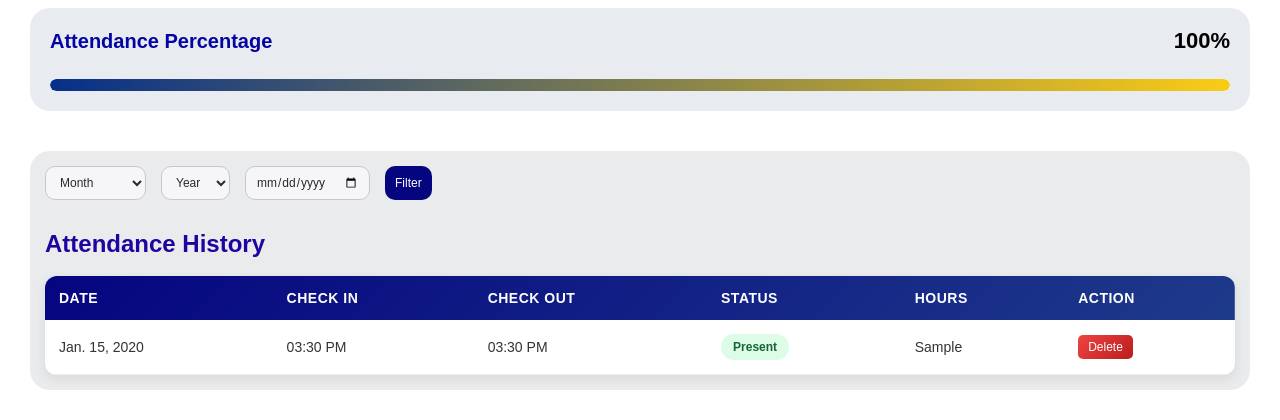
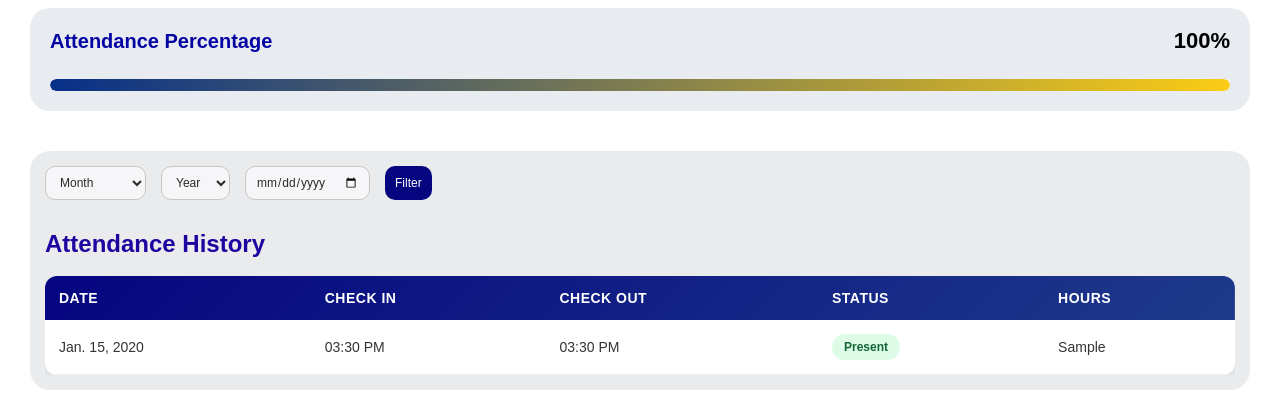
Before and after one commit to dhanushaselvaraj645-eng/csc_crm-main3, a Django app: page /attendance/ in a window 1280 px wide. Shown: the part 443-863 px from the top of the page. Run offline with Django 5.2, Linux system fonts and the light colour scheme; tables that the repository leaves empty hold one stand-in row (values such as "Sample post").

Commit message:
Updated staff attendance module

```diff
--- a/csc_crm/apps/staff/urls.py
+++ b/csc_crm/apps/staff/urls.py
@@ -6,5 +6,4 @@ urlpatterns = [
 
     path('staff-checkin/', views.staff_checkin, name='staff_checkin'),
 
-    path('delete/<int:id>/', views.delete_attendance, name='delete_attendance'),
 ]
--- a/csc_crm/apps/staff/views.py
+++ b/csc_crm/apps/staff/views.py
@@ -37,9 +37,7 @@ def attendance_page(request):
 
     if date:
 
-        attendance_data = attendance_data.filter(
-            date=date
-        )
+        attendance_data = attendance_data.filter(date=date)
 
 
 
@@ -47,9 +45,7 @@ def attendance_page(request):
 
     if month:
 
-        attendance_data = attendance_data.filter(
-            date__month=month
-        )
+        attendance_data = attendance_data.filter(date__month=month)
 
 
 
@@ -57,9 +53,7 @@ def attendance_page(request):
 
     if year:
 
-        attendance_data = attendance_data.filter(
-            date__year=year
-        )
+        attendance_data = attendance_data.filter(date__year=year)
 
 
 
@@ -71,33 +65,25 @@ def attendance_page(request):
 
     # PRESENT
 
-    present_days = attendance_data.filter(
-        status='Present'
-    ).count()
+    present_days = attendance_data.filter(status='Present').count()
 
 
 
     # ABSENT
 
-    absent_days = attendance_data.filter(
-        status='Absent'
-    ).count()
+    absent_days = attendance_data.filter(status='Absent').count()
 
 
 
     # LEAVE
 
-    leave_days = attendance_data.filter(
-        status='Leave'
-    ).count()
+    leave_days = attendance_data.filter(status='Leave').count()
 
 
 
     # LATE
 
-    late_days = attendance_data.filter(
-        status='Late'
-    ).count()
+    late_days = attendance_data.filter(status='Late').count()
 
 
 
@@ -215,24 +201,14 @@ def staff_checkin(request):
 
         # FIND TODAY ATTENDANCE
 
-        attendance = Attendance.objects.filter(
-
-            staff=staff,
-
-            date=today
-
-        ).first()
+        attendance = Attendance.objects.filter(staff=staff, date=today).first()
 
 
         # CREATE ENTRY
 
         if not attendance:
 
-            attendance = Attendance(
-
-                staff=staff,
-
-                date=today)
+            attendance = Attendance(staff=staff,date=today)
 
 
         # CHECK IN
@@ -295,34 +271,3 @@ def staff_checkin(request):
         'staff/staff_checkin.html'
 
     )
-
-
-
-
-# DELETE ATTENDANCE
-
-def delete_attendance(request, id):
-
-
-    record = get_object_or_404(
-
-        Attendance,
-
-        id=id
-
-    )
-
-
-
-    if request.method == 'POST':
-
-
-        record.delete()
-
-
-
-        return redirect(
-
-            request.META.get('HTTP_REFERER')
-
-        )
--- a/csc_crm/static/css/staff_attendance/style.css
+++ b/csc_crm/static/css/staff_attendance/style.css
@@ -403,31 +403,37 @@ body{
     color: #c2410c;
 }
 
-/* DELETE BUTTON IMPROVED */
-.delete-btn {
-    background: linear-gradient(135deg, #ef4444, #b91c1c);
-    color: white;
-    border: none;
-    padding: 6px 12px;
-    border-radius: 8px;
-    cursor: pointer;
-    font-size: 12px;
-    transition: 0.3s;
-}
-
-.delete-btn:hover {
-    transform: scale(1.05);
-    box-shadow: 0 3px 10px rgba(239, 68, 68, 0.3);
+.table-wrapper{
+    width:100%;
+    overflow-x:auto;
 }
 
 /* RESPONSIVE TABLE */
 @media (max-width: 768px) {
+
+
+    .filters select,
+    .filters input,
+    .attendance-submit{
+        width:100%;
+    }
+     .card-content h2{
+        font-size:18px;
+    }
+
+    .card-content p{
+        font-size:14px;
+    }
+
+    .heading-section h1{
+        font-size:22px;
+    }
     .history-section {
         overflow-x: auto;
     }
 
     .history-section table {
-        min-width: 700px;
+        min-width: 600px;
     }
 }
 
@@ -470,18 +476,6 @@ body{
 
 }
 
-.delete-btn {
-    background-color: red;
-    color: white;
-    border: none;
-    padding: 5px 10px;
-    border-radius: 5px;
-    cursor: pointer;
-}
-
-.delete-btn:hover {
-    background-color: darkred;
-}
 
 .success-message{
 
--- a/csc_crm/templates/staff/attendance.html
+++ b/csc_crm/templates/staff/attendance.html
@@ -191,7 +191,7 @@
         <br/>
 
         <!-- TABLE -->
-        <div class="table-wrapper"></div>
+        <div class="table-wrapper">
         <table>
 
             <thead>
@@ -201,7 +201,7 @@
                     <th>Check Out</th>
                     <th>Status</th>
                     <th>Hours</th>
-                    <th>Action</th>
+
                 </tr>
             </thead>
 
@@ -243,23 +243,14 @@
                         {{ attendance.total_hours|default:"--" }}
                     </td>
 
-                    <td>
-                        <form method="POST" action="{% url 'delete_attendance' attendance.id %}">
-                            {% csrf_token %}
-                            <button type="submit"
-                                    class="delete-btn"
-                                    onclick="return confirm('Are you sure want to delete?')">
-                                Delete
-                            </button>
-                        </form>
-                    </td>
+
 
                 </tr>
 
                 {% empty %}
 
                 <tr>
-                    <td colspan="6" style="text-align:center; color:red;">
+                    <td colspan="5" style="text-align:center; color:red;">
                         No data found
                     </td>
                 </tr>
```
Also changed, not shown: csc_crm/apps/staff/models.py (+5 -16 lines).
